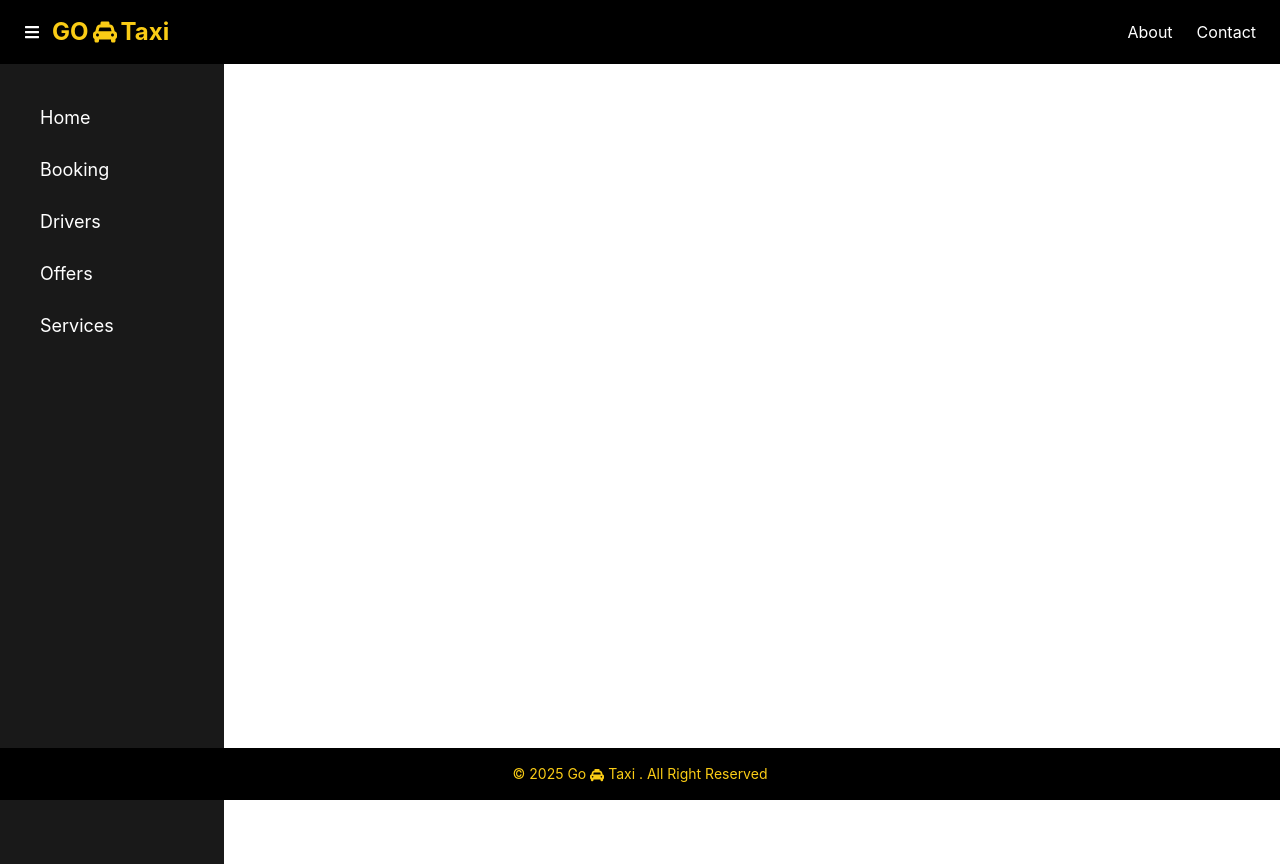
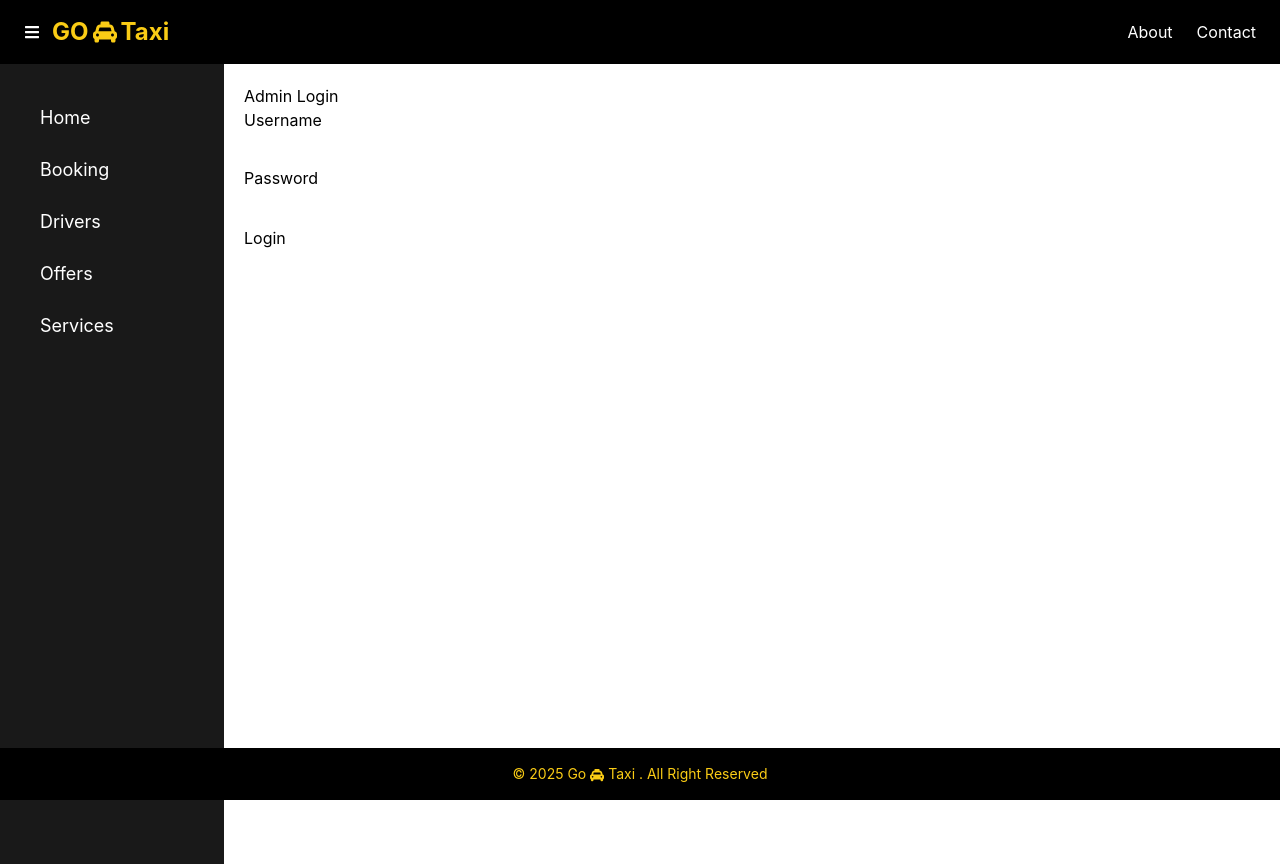
Before and after one commit to Hadi170/GoTaxi, a React (Create React App) app: page /admin/login in a window 1280 px wide. Built offline with nearby package versions, Linux system fonts and the light colour scheme.

Commit message:
frontend UI for adminLogin page

```diff
--- a/src/App.js
+++ b/src/App.js
@@ -10,7 +10,8 @@ import { useState } from 'react';
 import Offers from "./Pages/Offers";
 import Drivers from "./Pages/Drivers";
 import Services from "./Pages/Services";
-
+import AdminLogin from "./Pages/AdminLogin";
+import AdminDashboard from "./Pages/AdminDashboard";
 export default function App() {
   const [isHidden, setIsHidden] = useState(false);
   return (
@@ -39,6 +40,8 @@ export default function App() {
             <Route path="/offers" element={<Offers />} />
             <Route path="/drivers" element={<Drivers />} />
             <Route path="/services" element={<Services />} />
+            <Route path="/admin/login" element={<AdminLogin />} />
+            <Route path="/admin" element={<AdminDashboard />} />
           </Routes>
         </div>
       </div>
--- /dev/null
+++ b/src/Pages/AdminLogin.jsx
@@ -0,0 +1,65 @@
+import { useState } from "react";
+import { useNavigate } from "react-router-dom";
+
+const API = "http://localhost:5000";
+
+export default function AdminLogin() {
+  const [username, setUsername] = useState("");
+  const [password, setPassword] = useState("");
+  const [err, setErr] = useState("");
+  const navigate = useNavigate();
+
+  async function handleSubmit(e) {
+    e.preventDefault();
+    setErr("");
+
+    const res = await fetch(`${API}/api/admin/login`, {
+      method: "POST",
+      headers: { "Content-Type": "application/json" },
+      credentials: "include",
+      body: JSON.stringify({ username, password }),
+    });
+
+    const data = await res.json();
+
+    if (!res.ok) {
+      setErr(data?.error || "Login failed");
+      return;
+    }
+
+    navigate("/admin");
+  }
+
+  return (
+    <div style={{ padding: 20 }}>
+      <h2>Admin Login</h2>
+
+      <form onSubmit={handleSubmit} style={{ maxWidth: 320 }}>
+        <div>
+          <label>Username</label>
+          <input
+            value={username}
+            onChange={(e) => setUsername(e.target.value)}
+            style={{ width: "100%" }}
+          />
+        </div>
+
+        <div style={{ marginTop: 10 }}>
+          <label>Password</label>
+          <input
+            type="password"
+            value={password}
+            onChange={(e) => setPassword(e.target.value)}
+            style={{ width: "100%" }}
+          />
+        </div>
+
+        {err && <p style={{ color: "red" }}>{err}</p>}
+
+        <button style={{ marginTop: 12 }} type="submit">
+          Login
+        </button>
+      </form>
+    </div>
+  );
+}
```
